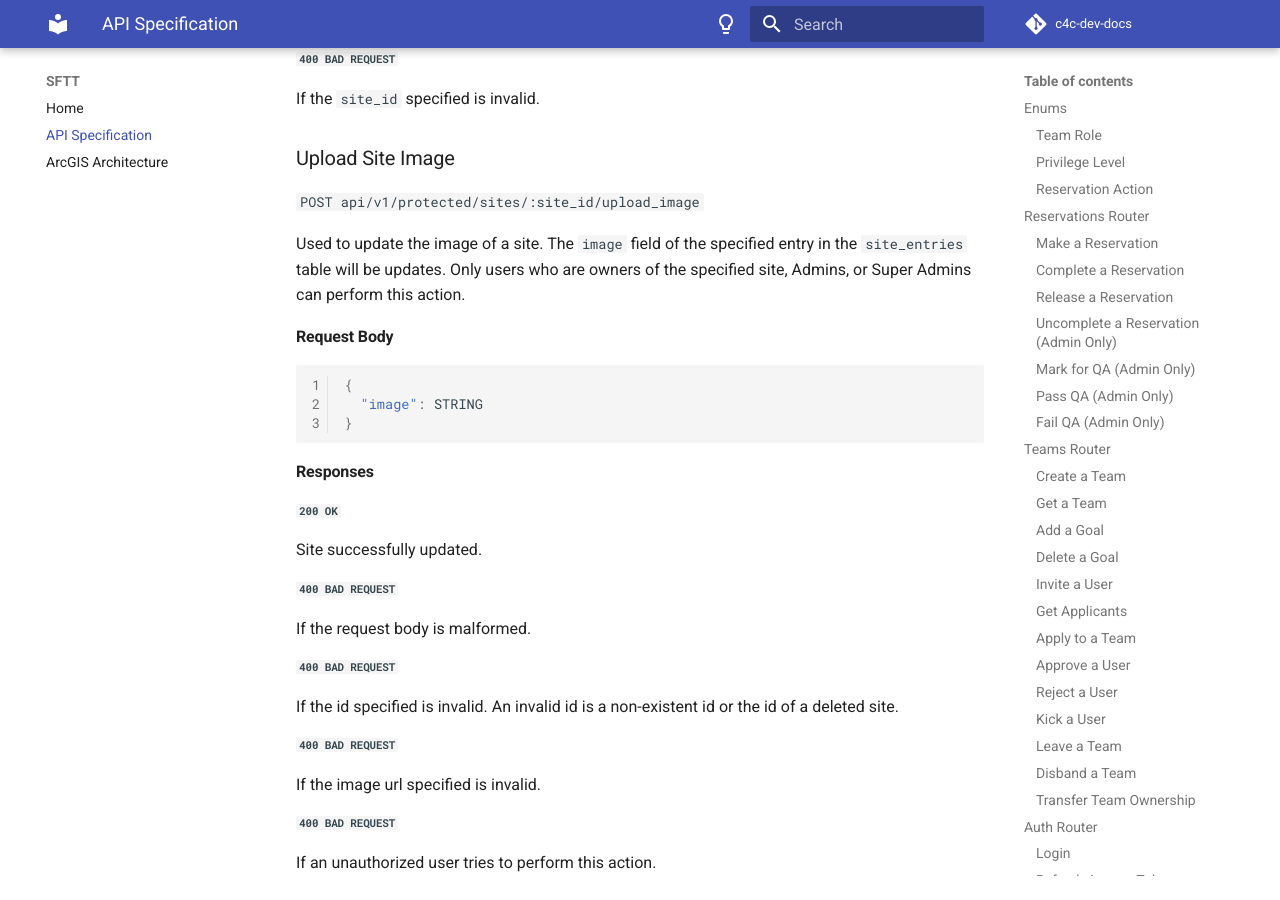
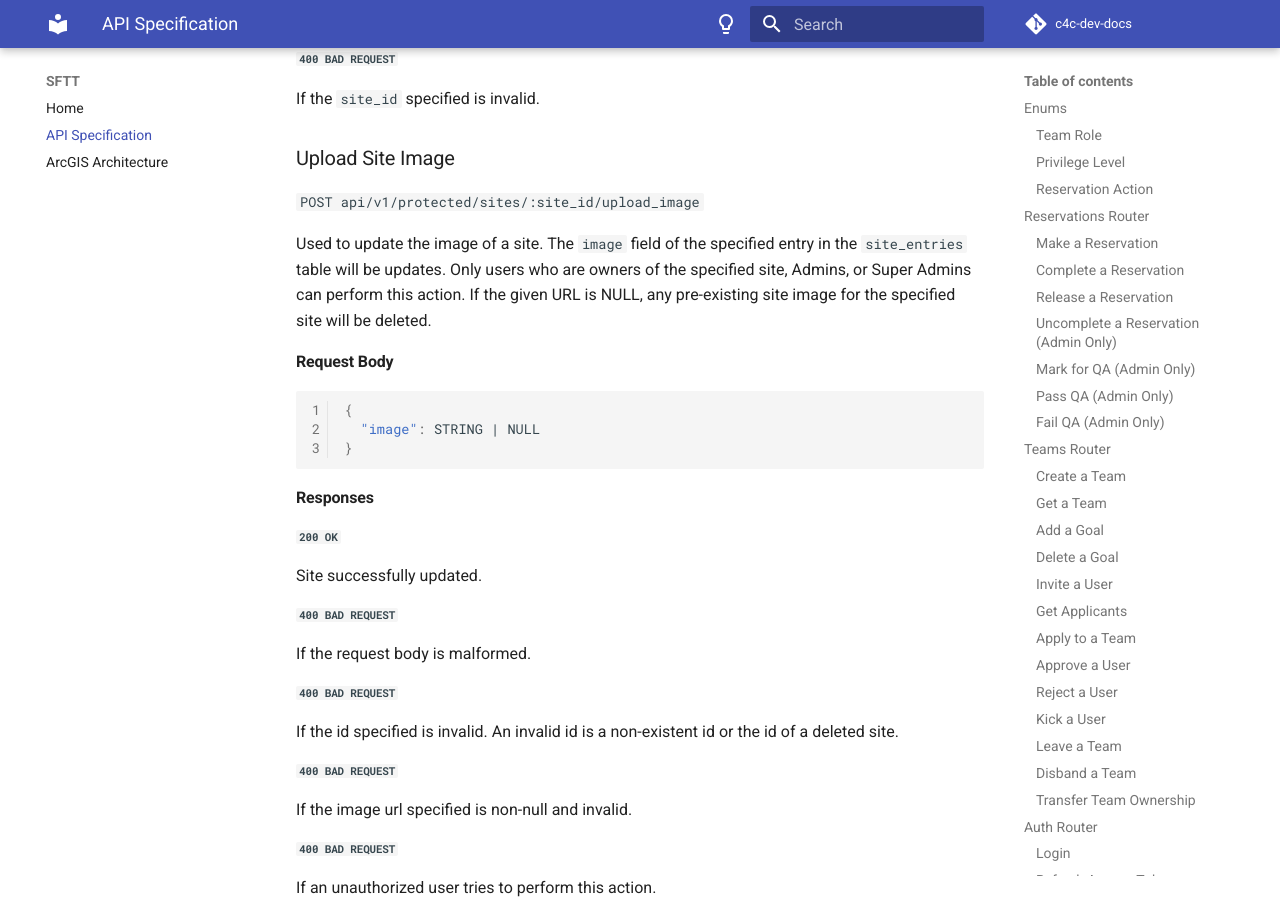
Before and after one commit to Code-4-Community/c4c-dev-docs, an MkDocs documentation site: the page built from docs/sftt/sftt-api-spec.md, in a window 1280 px wide and 900 px high, scrolled down 41116 px. Built offline with MkDocs 1.6.1 and Material for MkDocs 9.7.7, drawn with Linux system fonts in a browser that asks for light colours; comment, search, counter and statistics services are not loaded.

Commit message:
Added the representation of Null as deleting images

````diff
--- a/docs/sftt/sftt-api-spec.md
+++ b/docs/sftt/sftt-api-spec.md
@@ -1878,13 +1878,13 @@ If the `site_id` specified is invalid.
 `POST api/v1/protected/sites/:site_id/upload_image`
 
 Used to update the image of a site. The `image` field of the specified entry in the `site_entries` table will
-be updates. Only users who are owners of the specified site, Admins, or Super Admins can perform this action.
-
-#### Request Body
-
-```json
-{
-  "image": STRING
+be updates. Only users who are owners of the specified site, Admins, or Super Admins can perform this action. If the given URL is NULL, any pre-existing site image for the specified site will be deleted.
+
+#### Request Body
+
+```json
+{
+  "image": STRING | NULL
 }
 ```
 
@@ -1904,7 +1904,7 @@ If the id specified is invalid. An invalid id is a non-existent id or the id of
 
 ##### `400 BAD REQUEST`
 
-If the image url specified is invalid.
+If the image url specified is non-null and invalid.
 
 ##### `400 BAD REQUEST`
 
````
